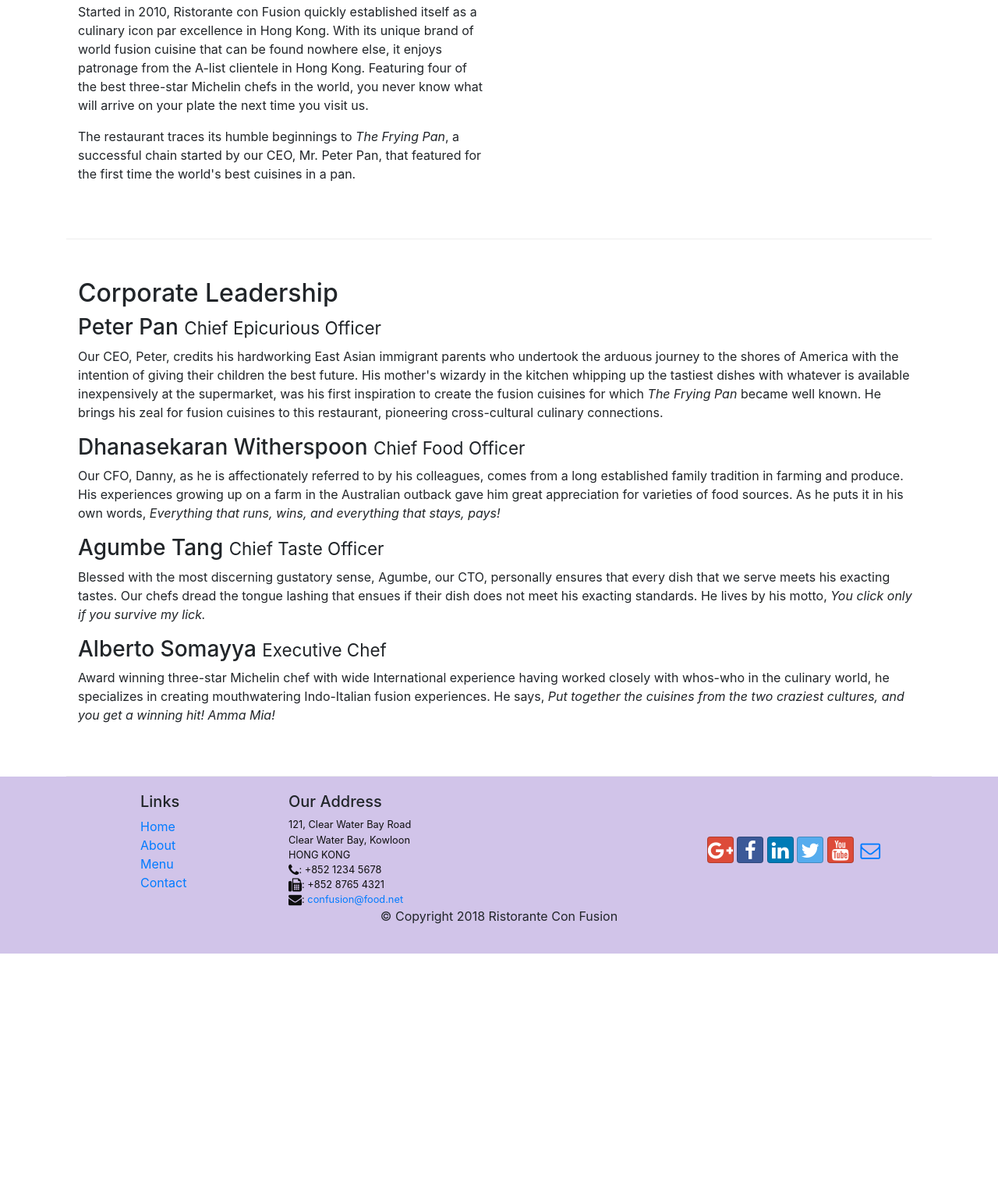
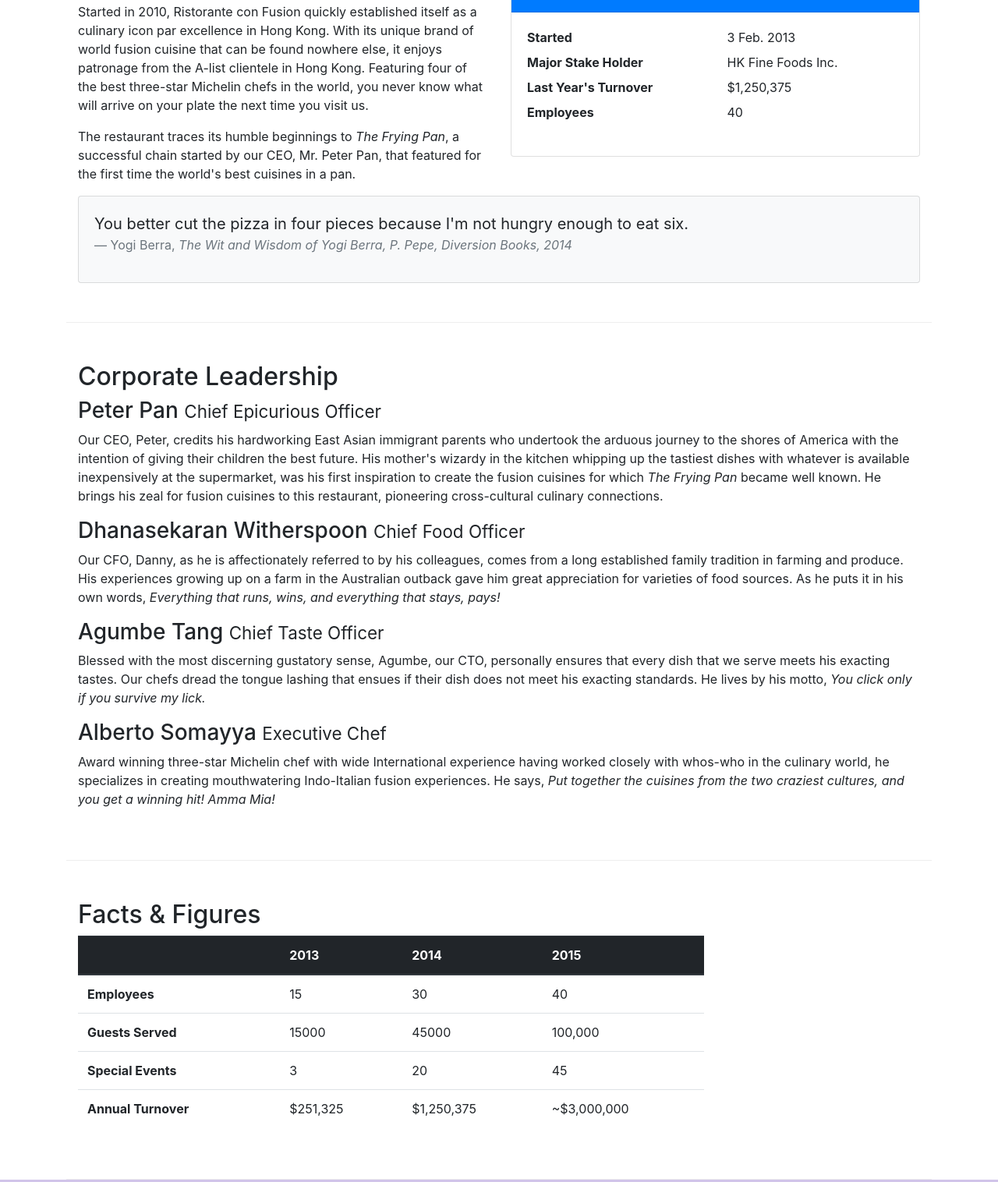
Before and after one commit to LamiaaMustafa/test-bootstrap, a website: page aboutus.html in a window 1280 px wide. Shown: the part 558-2074 px from the top of the page at 78% size. Before the commit the page ends 1781 px from the top, so only its background shows below. Drawn offline with nearby package versions, Linux system fonts and the light colour scheme.

Commit message:
Tables and Cards

```diff
--- a/aboutus.html
+++ b/aboutus.html
@@ -67,8 +67,35 @@
                 <p>Started in 2010, Ristorante con Fusion quickly established itself as a culinary icon par excellence in Hong Kong. With its unique brand of world fusion cuisine that can be found nowhere else, it enjoys patronage from the A-list clientele in Hong Kong.  Featuring four of the best three-star Michelin chefs in the world, you never know what will arrive on your plate the next time you visit us.</p>
                 <p>The restaurant traces its humble beginnings to <em>The Frying Pan</em>, a successful chain started by our CEO, Mr. Peter Pan, that featured for the first time the world's best cuisines in a pan.</p>
             </div>
-            <div class="col col-sm">
+            <div class="col-12 col-sm-6">
+                <div class="card">
+                    <h3 class="card-header bg-primary text-white">Facts At a Glance</h3>
+                    <div class="card-body">
+                        <dl class="row">
+                            <dt class="col-6">Started</dt>
+                            <dd class="col-6">3 Feb. 2013</dd>
+                            <dt class="col-6">Major Stake Holder</dt>
+                            <dd class="col-6">HK Fine Foods Inc.</dd>
+                            <dt class="col-6">Last Year's Turnover</dt>
+                            <dd class="col-6">$1,250,375</dd>
+                            <dt class="col-6">Employees</dt>
+                            <dd class="col-6">40</dd>
+                        </dl>
+                    </div>
+                </div>
             </div>
+            <div class="col-12">
+                    <div class="card card-body bg-light">
+                        <blockquote class="blockquote">
+                            <p class="mb-0">You better cut the pizza in four pieces because
+                                I'm not hungry enough to eat six.</p>
+                            <footer class="blockquote-footer">Yogi Berra,
+                                <cite title="Source Title">The Wit and Wisdom of Yogi Berra,
+                                P. Pepe, Diversion Books, 2014</cite>
+                            </footer>
+                        </blockquote>
+                    </div>
+                </div>
         </div>
 
 
@@ -85,7 +112,51 @@
                 <p class="d-none d-sm-block">Award winning three-star Michelin chef with wide International experience having worked closely with whos-who in the culinary world, he specializes in creating mouthwatering Indo-Italian fusion experiences. He says, <em>Put together the cuisines from the two craziest cultures, and you get a winning hit! Amma Mia!</em></p>
             </div>
        </div>
-
+       <div class="row row-content">
+            <div class="col-12 col-sm-9">
+                <h2>Facts &amp; Figures</h2>
+                <div class="table-responsive">
+                    <table class="table table-atriped">
+                        <thead class="thead-dark">
+                            <tr>
+                                <th>&nbsp;</th>
+                                <th>2013</th>
+                                <th>2014</th>
+                                <th>2015</th>
+                            </tr>
+                        </thead>
+                        <tbody>
+                            <tr>
+                                <th>Employees</th>
+                                <td>15</td>
+                                <td>30</td>
+                                <td>40</td>
+                            </tr>
+                            <tr>
+                                <th>Guests Served</th>
+                                <td>15000</td>
+                                <td>45000</td>
+                                <td>100,000</td>
+                            </tr>
+                            <tr>
+                                <th>Special Events</th>
+                                <td>3</td>
+                                <td>20</td>
+                                <td>45</td>
+                            </tr>
+                            <tr>
+                                <th>Annual Turnover</th>
+                                <td>$251,325</td>
+                                <td>$1,250,375</td>
+                                <td>~$3,000,000</td>
+                            </tr>
+                        </tbody>
+                    </table>
+                </div>
+            </div>
+            <div class="col-12 col-sm-3">
+            </div>
+       </div>
     </div>
 
     <footer class="footer">
```
